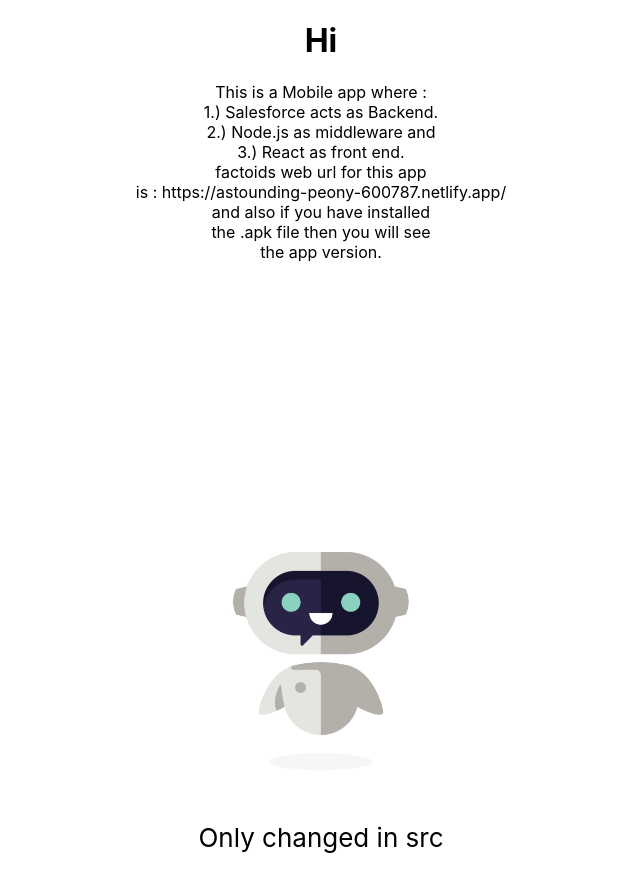
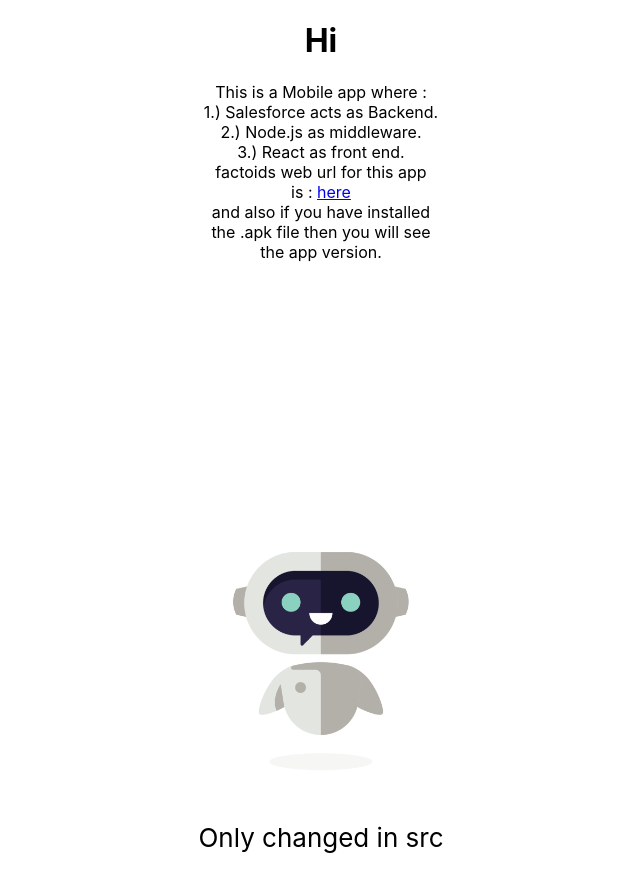
Before and after one commit to rivoosarkar92/client, a React (Create React App) app: page / in a window 1280 px wide. Shown: the top 892 px of the page, without its empty margins (319-959 px from the left). Built offline with nearby package versions, Linux system fonts and the light colour scheme; no server answers.

Commit message:
link added

```diff
--- a/src/index.js
+++ b/src/index.js
@@ -11,10 +11,10 @@
           <h1>Hi</h1>
           <p>This is a Mobile app where :<br/>
                 1.) Salesforce acts as Backend.<br/>
-                2.) Node.js as middleware and<br/>
+                2.) Node.js as middleware.<br/>
                 3.) React as front end.<br/>
                 factoids web url for this app<br/>
-                is : https://astounding-peony-600787.netlify.app/<br/>
+                is : <a href="https://astounding-peony-600787.netlify.app/" target="_blank" rel="noopener noreferrer">here</a><br/>
                 and also if you have installed<br/>
                 the .apk file then you will see<br/>
                 the app version.<br/>
```
